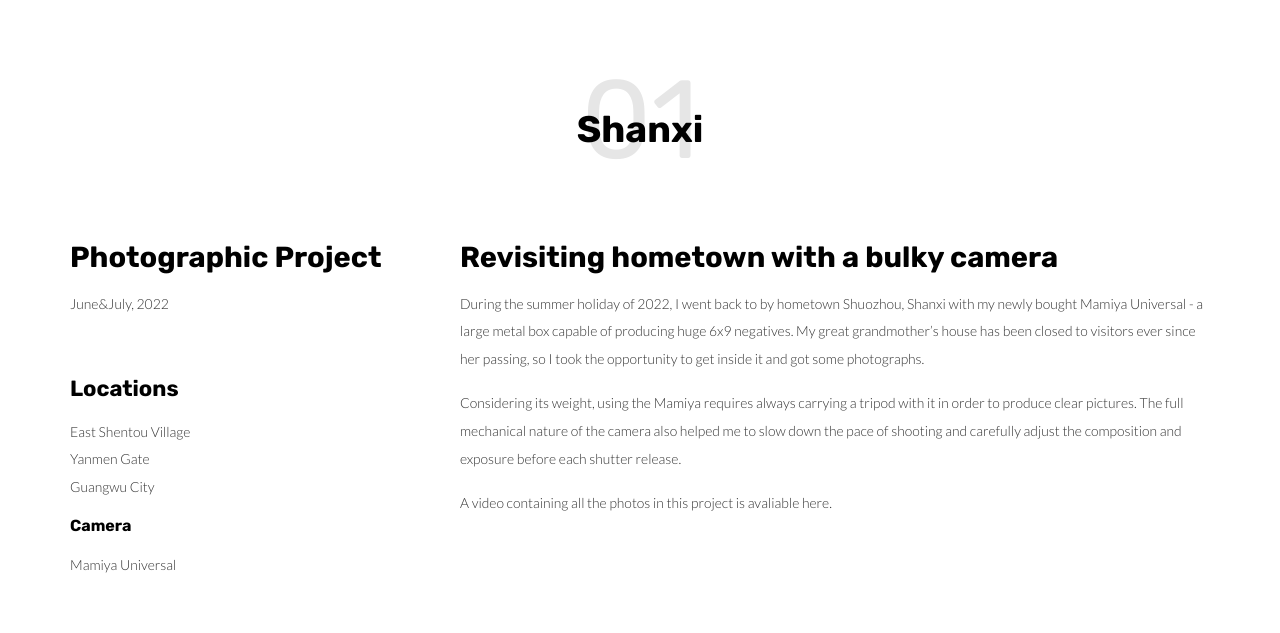
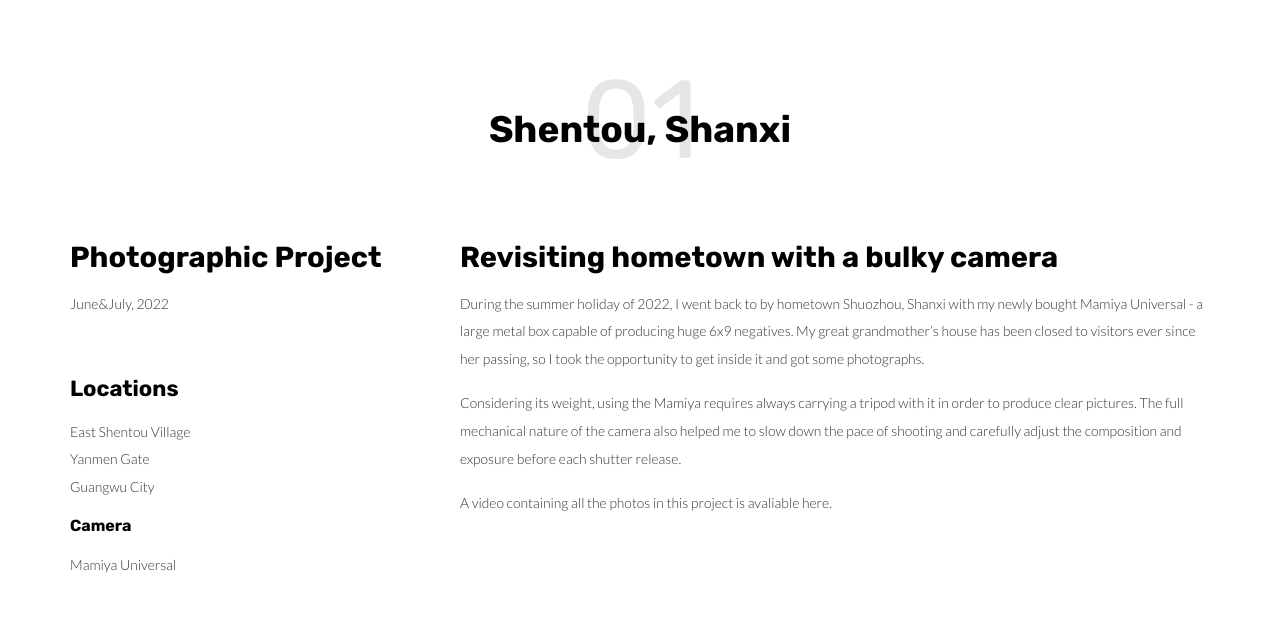
Before and after one commit to Lts612/lts612.github.io, a plain HTML site: page project.html in a window 1280 px wide. Shown: the part 803-1436 px from the top of the page. Drawn offline with Linux system fonts and the light colour scheme.

Commit message:
Update project.html

```diff
--- a/project.html
+++ b/project.html
@@ -88,7 +88,7 @@
     <div class="row">
       <div class="col-xs-12">
         <div class="text-center section-container-spacer">
-          <h2 class="with-project-number"><span class="project-number">01</span>Shanxi</h2>
+          <h2 class="with-project-number"><span class="project-number">01</span>Shentou, Shanxi</h2>
         </div>
         <div class="row section-container-spacer">
           <div class="col-md-4">
```
